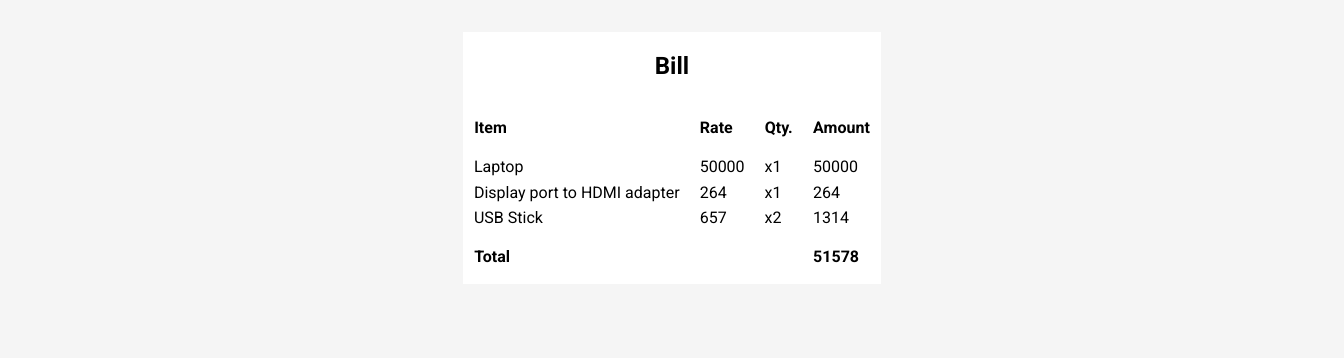
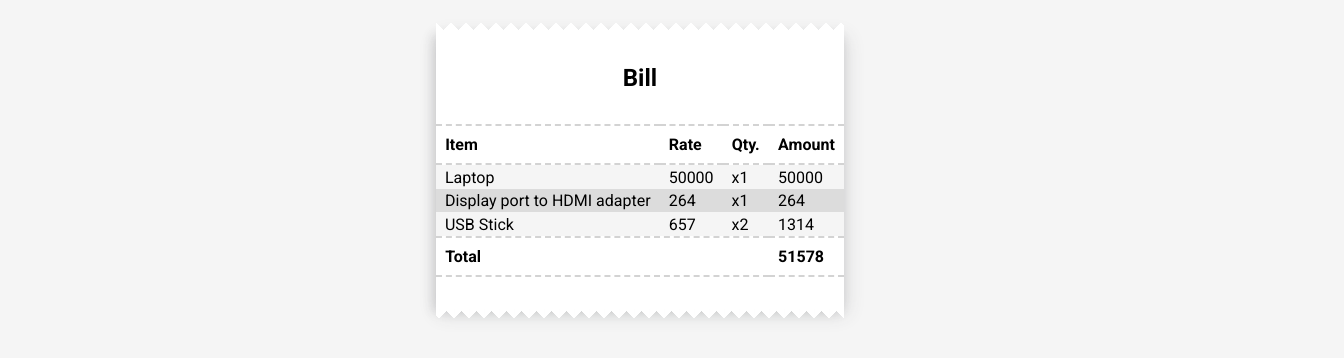
Before and after one commit to dipeshhhh/DailyUI, a React (Create React App) app: page /credit-card-checkout in a window 1280 px wide. Shown: the top 358 px of the page, 1344 px wide, since content can reach past the window. Built offline with nearby package versions, Linux system fonts and the light colour scheme.

Commit message:
Bill complete

```diff
--- a/src/Challanges/002_CreditCardCheckout/CreditCardCheckout.css
+++ b/src/Challanges/002_CreditCardCheckout/CreditCardCheckout.css
@@ -1,11 +1,22 @@
+:root{
+  --credit-card-checkout-main-bg-color: transparent;
+  --bill-bg-color: white;
+  --bill-padding: 32px;
+  --credit-card-checkout-box-shadow-values: -3px 3px 10px 0px rgba(60,64,67,0.16), 2px 5px 18px 0px rgba(60,64,67,0.16);
+
+  --zigzag-border-height: 20px;
+}
+*{margin:0px; padding:0px;}
 .credit-card-checkout-main {
+  box-sizing: border-box;
   display: flex;
   flex-direction: row;
   flex-wrap: wrap;
   justify-content: center;
+  background-color: var(--credit-card-checkout-main-bg-color);
   gap: 32px;
-  height: 100%;
   width: 100%;
+  height: 100vh;
   padding: 32px;
 }
 
@@ -13,47 +24,91 @@
   display: flex;
   flex-direction: column;
   align-items: center;
+  padding: var(--bill-padding) 0px;
+  height: fit-content;
   position: relative;
-  background-color: white;
-  isolation: isolate
+  background-color: var(--bill-bg-color);
+  box-shadow: var(--credit-card-checkout-box-shadow-values);
+}
+.credit-card-bill-box>h2 {
+  padding-bottom: var(--bill-padding);
 }
 
 .credit-card-bill-box::before {
   content: '';
   position: absolute;
-  top: 10px;
+  top: calc(0px - var(--zigzag-border-height));
+  left: 0px;
   width: 100%;
+  height: var(--zigzag-border-height);
+  display: block;
   background: linear-gradient(
-    45deg,
-    transparent 33.333%,
-    white 33.333%,
-    white 66.667%,
-    transparent 66.667%
+    -45deg,
+    transparent 33.33%,
+    var(--bill-bg-color) 33.33%,
+    var(--bill-bg-color) 66.666%,
+    transparent 66.66%
   ),
   linear-gradient(
+    45deg,
+    transparent 33.33%,
+    var(--bill-bg-color) 33.33%,
+    var(--bill-bg-color) 66.666%,
+    transparent 66.66%
+  );
+  background-size: 15px 60px;
+}
+.credit-card-bill-box::after {
+  content: '';
+  position: absolute;
+  transform: rotate(180deg);
+  bottom: calc(0px - var(--zigzag-border-height));
+  right: 0px;
+  width: 100%;
+  height: var(--zigzag-border-height);
+  display: block;
+  background: linear-gradient(
     -45deg,
-    transparent 33.333%,
-    white 33.333%,
-    white 66.667%,
-    transparent 66.667%
+    transparent 33.33%,
+    var(--bill-bg-color) 33.33%,
+    var(--bill-bg-color) 66.666%,
+    transparent 66.66%
+  ),
+  linear-gradient(
+    45deg,
+    transparent 33.33%,
+    var(--bill-bg-color) 33.33%,
+    var(--bill-bg-color) 66.666%,
+    transparent 66.66%
   );
-  background-size: contain;
+  background-size: 15px 60px;
 }
 
 .credit-card-bill-box * {
   box-sizing: border-box;
 }
 
-/* .credit-card-bill-table { */
-  /* border-spacing: 16px; */
-/* } */
-
+.credit-card-bill-table {
+  border-spacing: 0px;
+}
+.credit-card-bill-table>tbody>tr:nth-child(even){
+  background-color: rgb(220, 220, 220);
+}
+.credit-card-bill-table>tbody>tr:nth-child(odd){
+  background-color: rgb(245, 245, 245);
+}
 .credit-card-bill-table>tbody>tr>td {
   padding: 0.25ch 1ch;
+  word-wrap: break-word;
+  word-break: break-all;
+  max-width: 95vw;
 }
 
 .credit-card-bill-table>thead>tr>th,
 .credit-card-bill-table>tfoot>tr>th {
   text-align: start;
-  padding: 1.75ch 1ch;
+  padding: 1ch;
+  border: 2px dashed lightgray;
+  border-left: none;
+  border-right: none;
 }
```
